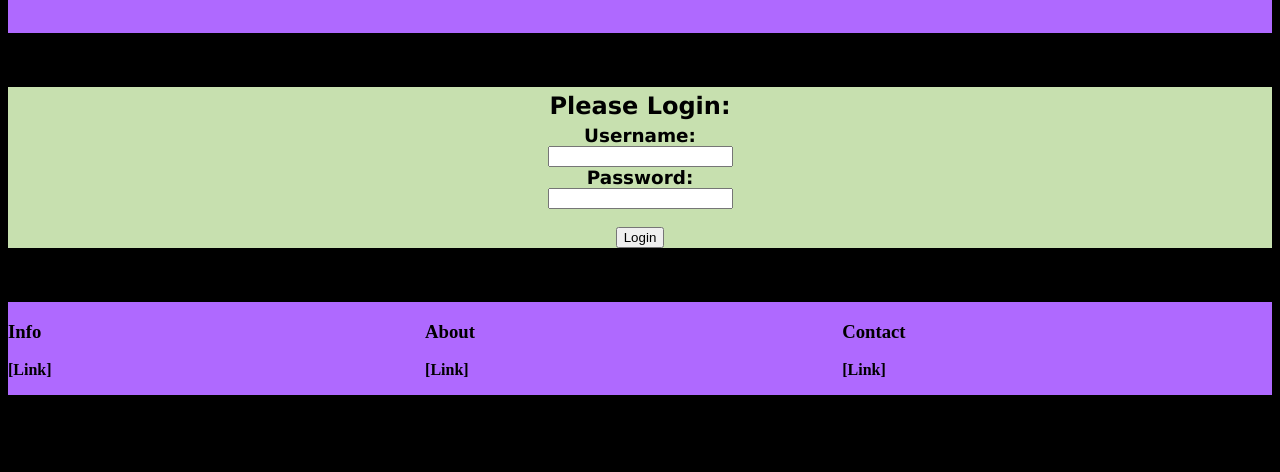
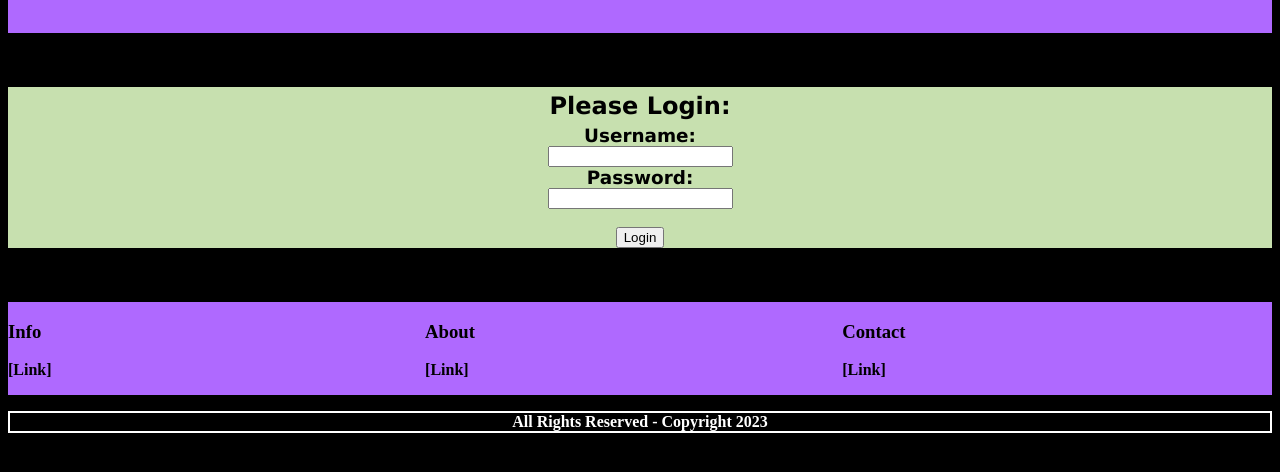
Before and after one commit to br4dyb/br4dyb.github.io, a plain HTML site: page index.html in a window 1280 px wide. Shown: the part 156-628 px from the top of the page. Drawn offline with Linux system fonts and the light colour scheme.

Commit message:
Update index.html

```diff
--- a/index.html
+++ b/index.html
@@ -14,6 +14,7 @@ footer-copyright {top-padding: 10px; text-align: center;}
 grid3-container {display:grid; grid-template-columns:33% 33% 33%;}
 
 #login_panel {margin:auto; text-align:center; background-color: #c7e0af;}
+#EndOfPageCR {color:white; border:2px solid white;}
 
 </style>
 </head>
@@ -66,7 +67,7 @@ grid3-container {display:grid; grid-template-columns:33% 33% 33%;}
     </grid3-container>
   </footer>
   <footer-copyright>
-<p> All Rights Reserved - Copyright 2023
+<p id="EndOfPageCR"> All Rights Reserved - Copyright 2023
      </p> </footer-copyright>
 
 
```
